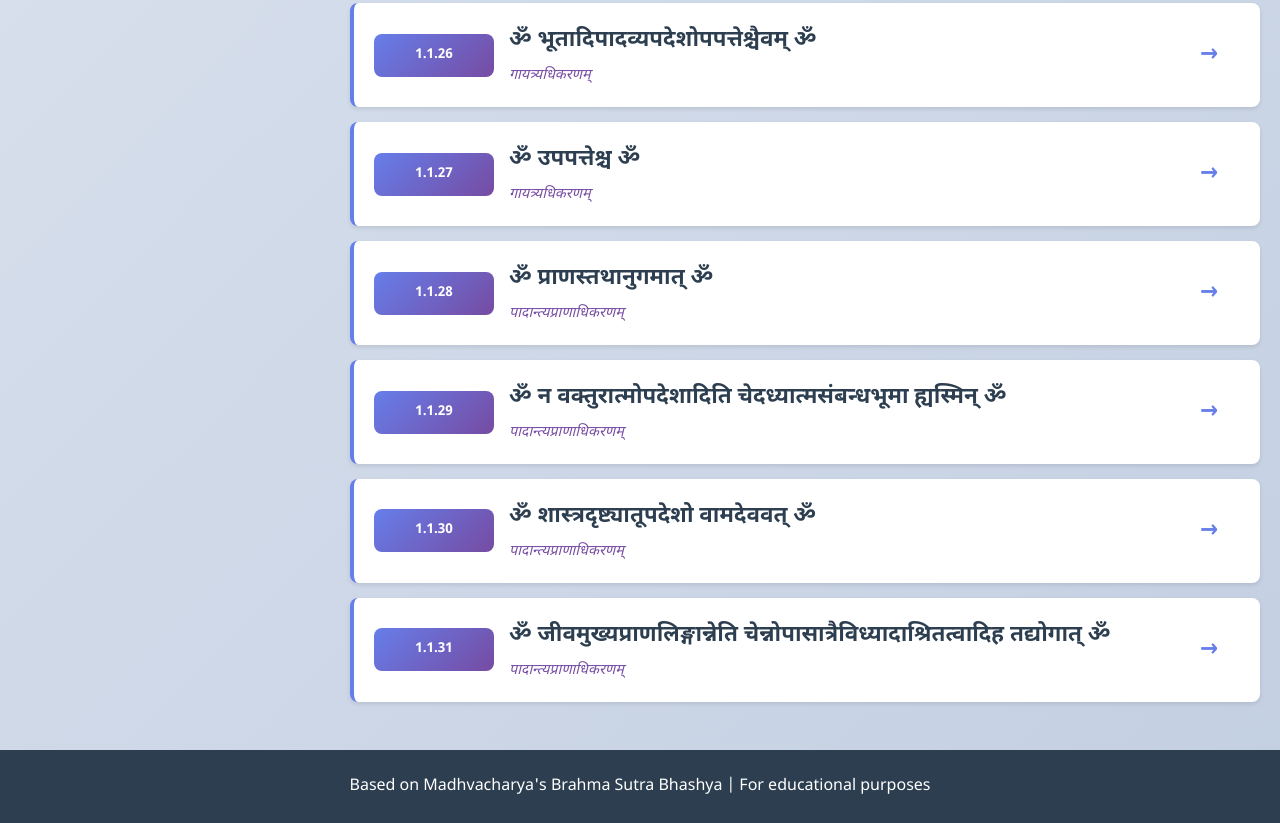
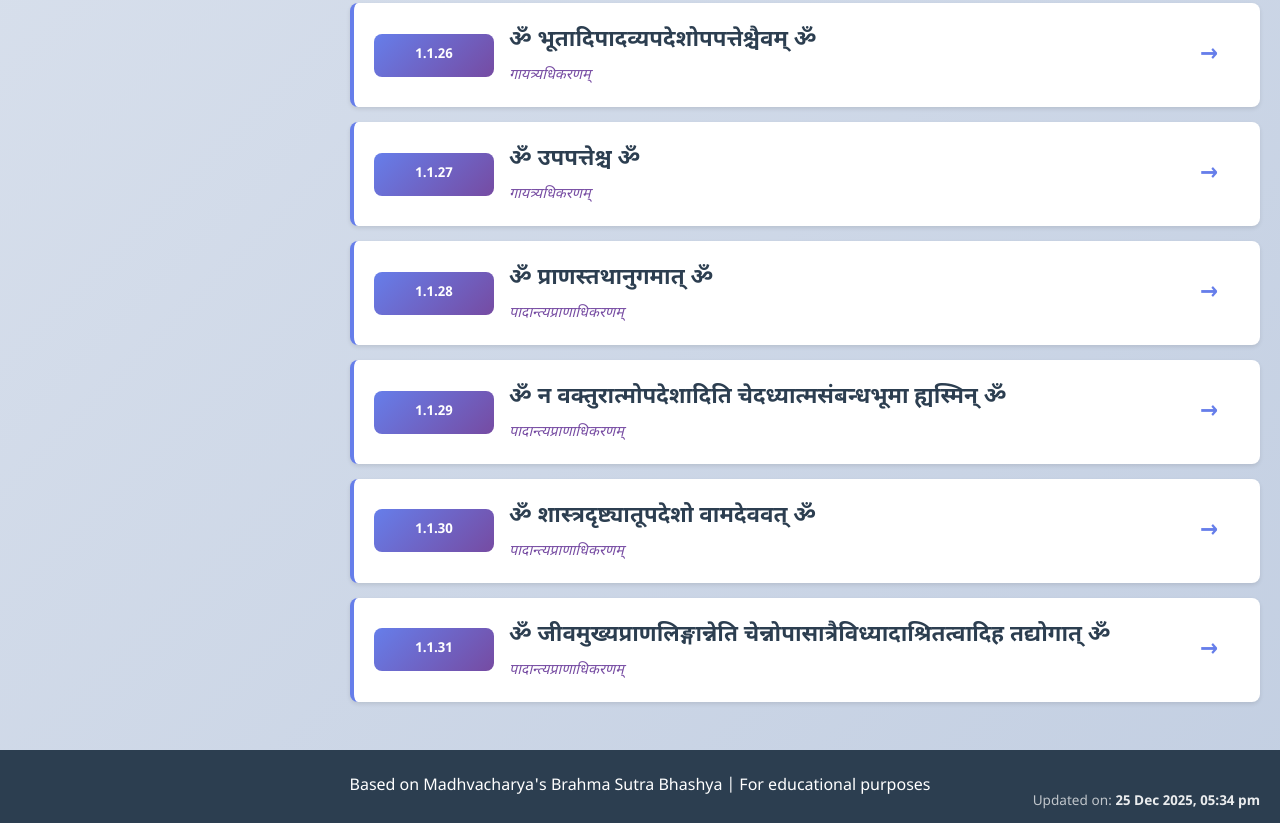
Before and after one commit to PramodJUS/Vedanta_Repo, a plain HTML site: page index.html in a window 1280 px wide. Shown: the part 3344-4167 px from the top of the page. Drawn offline with Linux system fonts and the light colour scheme.

Commit message:
Add footer timestamp with automated version update system

```diff
--- a/css/bs.css
+++ b/css/bs.css
@@ -1342,7 +1342,23 @@ footer {
     text-align: center;
     padding: 1.5rem;
     margin-top: 3rem;
+    position: relative;
 }
+
+footer .last-updated {
+    position: absolute;
+    bottom: 10px;
+    right: 20px;
+    font-size: 0.85rem;
+    color: rgba(255, 255, 255, 0.7);
+    margin: 0;
+}
+
+footer .last-updated span {
+    font-weight: 600;
+    color: rgba(255, 255, 255, 0.9);
+}
+
 
 /* Responsive Design */
 @media (max-width: 1024px) {
--- a/index.html
+++ b/index.html
@@ -159,6 +159,7 @@
 
     <footer>
         <p>Based on Madhvacharya's Brahma Sutra Bhashya | For educational purposes</p>
+        <p class="last-updated" id="lastUpdated">Updated on: <span id="updateDate">Loading...</span></p>
     </footer>
 
     <!-- Transliteration engine from local library -->
--- a/js/bs.js
+++ b/js/bs.js
@@ -385,6 +385,7 @@ document.addEventListener('DOMContentLoaded', () => {
     setupVyakhyanaFontControls();
     applyVyakhyanaFontSize();
     updateUILanguage();
+    updateLastModifiedDate();
 
     // Load voices for speech synthesis
     if ('speechSynthesis' in window) {
@@ -2619,3 +2620,25 @@ function stopResizeTop() {
     document.removeEventListener('mouseup', stopResizeTop);
     document.body.style.userSelect = '';
 }
+
+// Update last modified date in footer
+async function updateLastModifiedDate() {
+    const updateDateElement = document.getElementById('updateDate');
+    if (!updateDateElement) return;
+
+    // Hard-coded version date - update this when deploying new version
+    const VERSION_DATE = '2025-12-25T23:04:52+05:30'; // ISO format with timezone
+
+    try {
+        const versionDate = new Date(VERSION_DATE);
+        updateDateElement.textContent = versionDate.toLocaleString('en-IN', {
+            year: 'numeric',
+            month: 'short',
+            day: 'numeric',
+            hour: '2-digit',
+            minute: '2-digit'
+        });
+    } catch (error) {
+        updateDateElement.textContent = 'Dec 25, 2024, 6:30 PM';
+    }
+}
```
Also changed, not shown: 1 other file.
